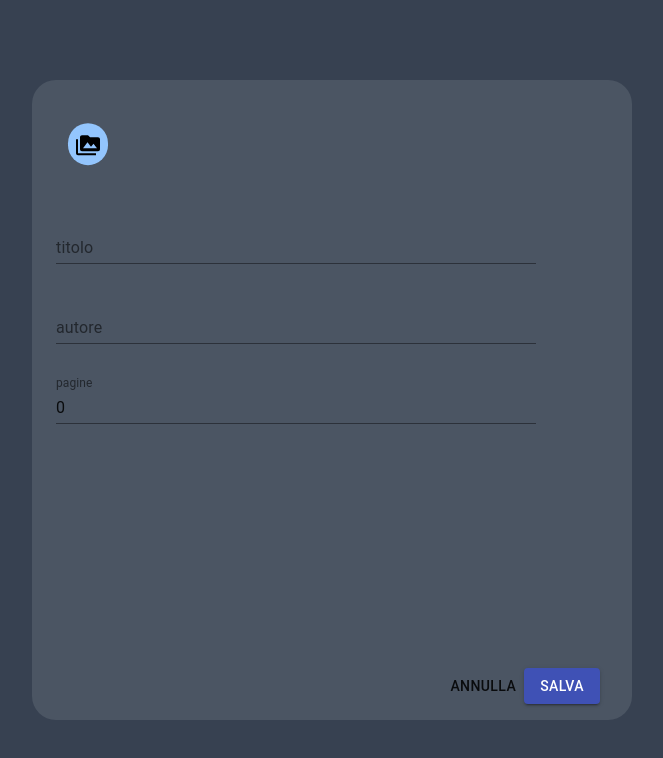
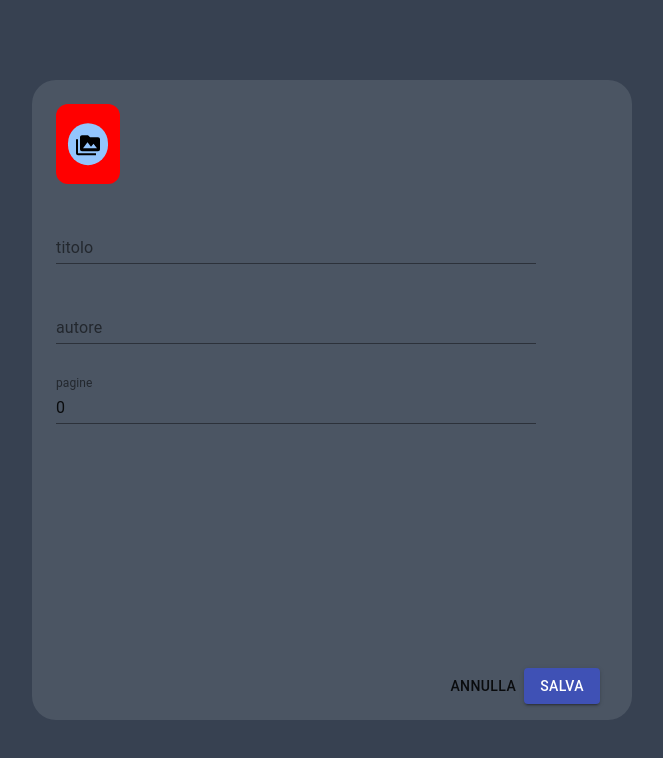
Before and after one commit to Filippo831/bookApplication, a Next.js app: page /components/modal/modal in a window 1280 px wide. Shown: the top 758 px of the page, without its empty margins (308-971 px from the left). Built offline with nearby package versions, Linux system fonts and the light colour scheme; no server answers.

Commit message:
display selected image on image selector in modal

```diff
--- a/pages/components/image/images.js
+++ b/pages/components/image/images.js
@@ -33,6 +33,7 @@ export default function Images(props) {
               style={{
                 transform: "translate(-50%,-50%)",
                 backgroundSize: "cover",
+backgroundRepeat:"no-repeat",
                 backgroundPosition: "center",
                 backgroundImage: `url(${image.contentUrl})`,
                 boxShadow: index == selected ? "0 0 0 3px blue" : ""
--- a/pages/components/modal/parts/buttons.js
+++ b/pages/components/modal/parts/buttons.js
@@ -1,11 +1,13 @@
 import Button from "@material-ui/core/Button"
 import {useContext} from "react"
 import {InputDataContext} from '../../../context/inputData'
+import {SetModalOpenContext} from "../../../context/inputData"
 
 let books = [];
 
 export default function Buttons(props) {
   const inputData = useContext(InputDataContext)
+  const toggleModalOpen = useContext(SetModalOpenContext)
   const handleInputData = async () => {
     const newBook = {
       description: {
@@ -33,7 +35,7 @@ export default function Buttons(props) {
   }
   return (
     <div className="mt-auto mb-4 ml-auto mr-8">
-      <Button onClick={props.toggleModalOpen}>annulla</Button>
+      <Button onClick={toggleModalOpen}>annulla</Button>
       <Button onClick={handleInputData} variant="contained" color="primary">salva</Button>
     </div>
   )
--- a/pages/components/modal/parts/inputs.js
+++ b/pages/components/modal/parts/inputs.js
@@ -2,17 +2,39 @@ import Link from "next/link"
 import {TextField} from "@material-ui/core"
 import {PermMedia} from "@material-ui/icons"
 import {SetInputDataContext, InputDataContext} from "../../../context/inputData"
-import {useContext} from "react"
+import {useContext, useState, useEffect} from "react"
 
 export default function Inputs(props) {
   const {image, title, author, pages, isImage, color} = useContext(InputDataContext)
   const {setImage, setTitle, setAuthor, setPages, setIsImage, setColor} = useContext(SetInputDataContext)
+  const [displayImage, setDisplayImage] = useState()
+
+  useEffect(() => {
+    if (isImage) {
+      console.log("ho unimmagine")
+      setDisplayImage(`url(${image})`)
+    } else {
+      if (color != "") {
+        console.log("ho un colore", color)
+        setDisplayImage(`${color}`)
+      } else {
+        console.log("non ho un colore")
+        setDisplayImage("#ff0000")
+      }
+    }
+
+  }, [])
 
   return (
     <div className="flex flex-col justify-between w-4/5 mt-6 ml-6 mr-6 h-1/2">
       {/* --- INPUT IMMAGINE ---*/}
-      <div className="w-16 h-20 rounded-xl"
-        style={{background:image!=""?`url(${image})`:"none", backgroundSize:"cover"}}
+      <div className="w-16 h-20 bg-red-100 rounded-xl"
+        style={{
+          background: displayImage,
+          backgroundSize: isImage == true ? "cover" : "",
+          backgroundPosition: isImage == true ? "center" : "",
+          backgroundRepeat: isImage == true ? "no-repeat" : ""
+        }}
       >
         <div className="relative top-1/2 left-1/2"
           style={{transform: "translate(-50%,-50%)"}}
--- a/pages/components/navbar/navbar.js
+++ b/pages/components/navbar/navbar.js
@@ -1,9 +1,12 @@
+import {useContext} from "react"
 import Link from "next/link"
 import List from "./parts/list";
 import New from "./parts/new";
 import User from "./parts/user";
+import {SetModalOpenContext} from "../../context/inputData"
 
 export default function Navbar(props) {
+  const toggleModalOpen = useContext(SetModalOpenContext)
   return (
     <div className="h-16 grid grid-cols-3">
       <Link href="/list">
@@ -11,7 +14,7 @@ export default function Navbar(props) {
           <List></List>
         </div>
       </Link>
-      <div onClick={props.toggleModalOpen}>
+      <div onClick={toggleModalOpen}>
         <New></New>
       </div>
       <Link href="/user">
--- a/pages/context/inputData.js
+++ b/pages/context/inputData.js
@@ -1,6 +1,7 @@
 import {createContext, useState} from "react";
 
-const SetModalOpenContext = createContext({})
+const SetModalOpenContext = createContext(() => {})
+const ModalValueContext = createContext()
 const SetInputDataContext = createContext({})
 const InputDataContext = createContext({})
 export default function inputDataProvider(props) {
@@ -20,12 +21,14 @@ export default function inputDataProvider(props) {
   }
   return (
     <InputDataContext.Provider value={{image, title, author, pages, isImage, color}}>
-      <SetInputDataContext.Provider value={{setImage, setTitle, setAuthor, setPages, setIsImage, setColor}}>
-        <SetModalOpenContext.Provider value={{toggleModalOpen, modalOpen}}>
-          {props.children}
-        </SetModalOpenContext.Provider>
-      </SetInputDataContext.Provider>
+      <ModalValueContext.Provider value={modalOpen}>
+        <SetInputDataContext.Provider value={{setImage, setTitle, setAuthor, setPages, setIsImage, setColor}}>
+          <SetModalOpenContext.Provider value={toggleModalOpen}>
+            {props.children}
+          </SetModalOpenContext.Provider>
+        </SetInputDataContext.Provider>
+      </ModalValueContext.Provider>
     </InputDataContext.Provider>
   )
 }
-export {SetModalOpenContext, SetInputDataContext, InputDataContext}
+export {ModalValueContext,SetModalOpenContext, SetInputDataContext, InputDataContext}
--- a/pages/index.js
+++ b/pages/index.js
@@ -1,17 +1,17 @@
 import Head from 'next/head'
-import {useContext, useState} from 'react';
+import {useContext, useEffect, useState} from 'react';
 import MainCard from './components/card/mainCard'
 import NewBook from './components/modal/modal';
 import Navbar from './components/navbar/navbar';
 import {motion, AnimatePresence} from "framer-motion"
 import {BookDataContext} from './context/booksData';
-import {SetModalOpenContext} from "./context/inputData"
+import {ModalValueContext} from "./context/inputData"
 
 
 export default function Home() {
   //get book list from context
-  let bookData = useContext(BookDataContext)
-  let {toggleModalOpen, modalOpen} = useContext(SetModalOpenContext)
+  const bookData = useContext(BookDataContext)
+  const modalOpen = useContext(ModalValueContext)
 
   return (
     <motion.div
@@ -45,7 +45,7 @@ export default function Home() {
       <AnimatePresence>
         {modalOpen && (
           <div className="fixed top-0 z-30 w-screen h-screen" >
-            <NewBook toggleModalOpen={toggleModalOpen}></NewBook>
+            <NewBook></NewBook>
           </div>
         )}
       </AnimatePresence>
```
Also changed, not shown: 1 other file (tests, documents, lock files or other folders).
